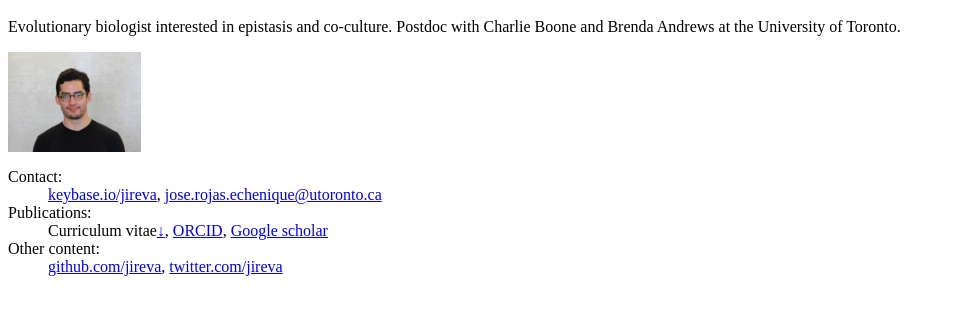
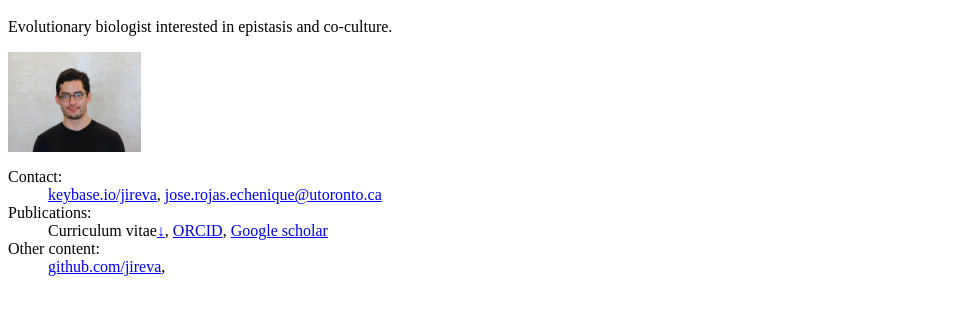
Before and after one commit to jireva/jireva.github.io, a plain HTML site: page index.html in a window 1280 px wide. Shown: the part 48-362 px from the top of the page, without its empty margins (0-955 px from the left). Drawn offline with Linux system fonts and the light colour scheme.

Commit message:
Removed twitter

```diff
--- a/index.html
+++ b/index.html
@@ -9,7 +9,6 @@
 
 <p>
 Evolutionary biologist interested in epistasis and co-culture.
-Postdoc with Charlie Boone and Brenda Andrews at the University of Toronto.
 </p>
 
 <img src="face.jpg" height=100 alt="face">
@@ -29,7 +28,6 @@ Postdoc with Charlie Boone and Brenda Andrews at the University of Toronto.
 	<dt>Other content:</dt>
 	<dd>
 		<a href="http://github.com/jireva">github.com/jireva</a>,
-		<a href="https://twitter.com/jireva">twitter.com/jireva</a>
 	</dd>
 </dl>
 
```
